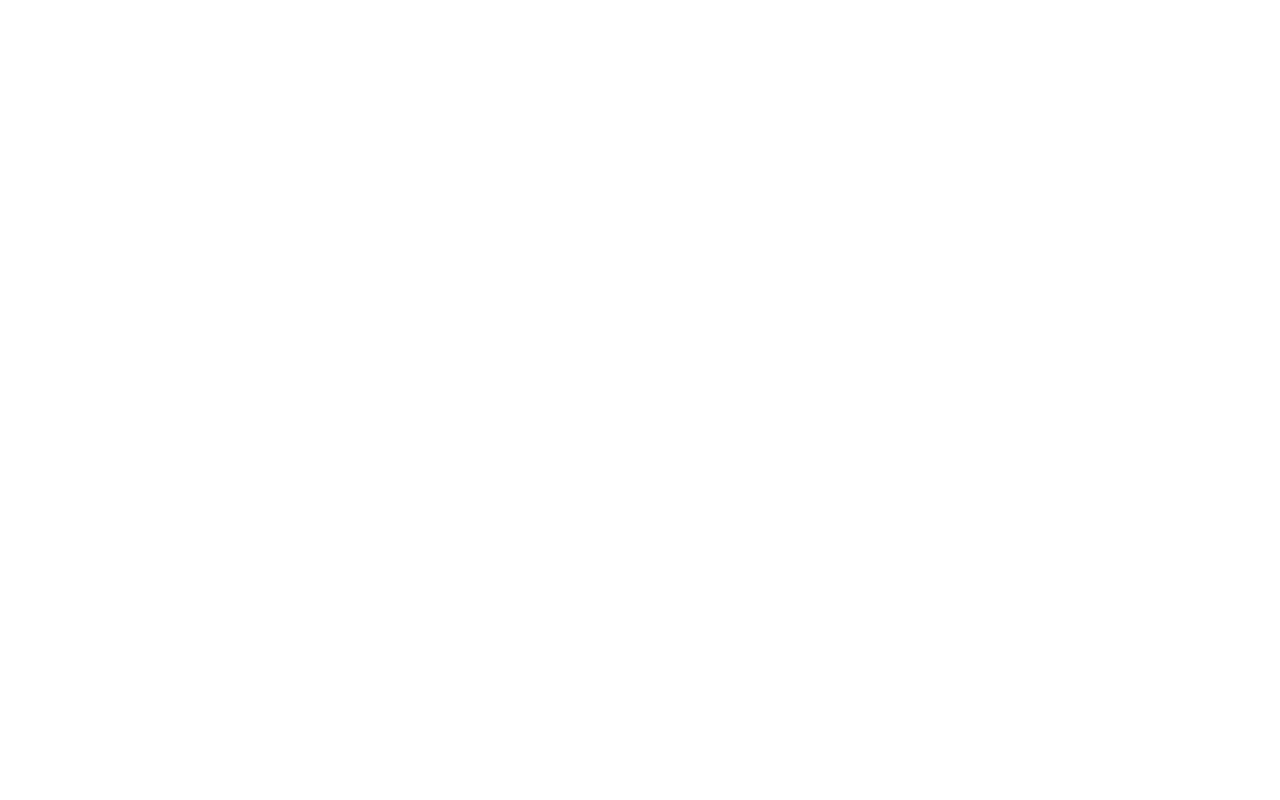
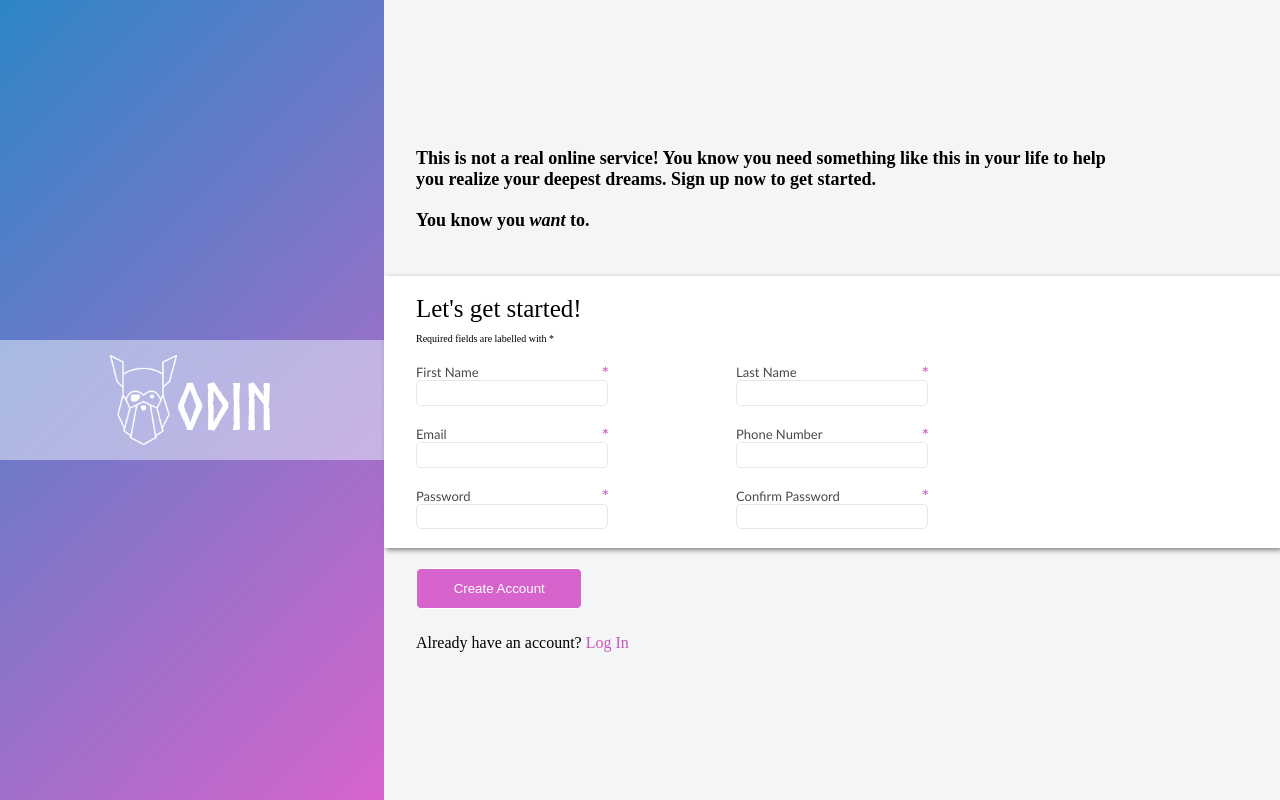
Before and after one commit to bilguun-ocean/sign-up-form, a plain HTML site: page index.html in a window 1280 px wide. Drawn offline with Linux system fonts and the light colour scheme.

Commit message:
final commit

```diff
--- a/index.html
+++ b/index.html
@@ -8,6 +8,66 @@
   <title>Sign-Up</title>
 </head>
 <body>
-
+  <div class="welcome-image">
+    <!-- font should be inserted -->
+    <div class="logo">
+      <img src="images/odin-lined.png" alt="odin-logo">
+      <p>Odin</p>
+    </div>
+    <div class="credit"></div>
+  </div>
+  <div class="sign-up">
+    <div class="text-1">
+      <p>
+        This is not a real online service!
+        You know you need something like this in your life to
+        help you realize your deepest dreams. Sign up now to
+        get started.
+      </p>
+      <p>You know you <em>want</em> to.</p>
+    </div>
+    <form id="myform" class="form-style">
+      <div class="title">Let's get started!</div>
+      <div class="required-label">Required fields are labelled with *</div>
+      <div class="user-inputs">
+        <div>
+          <label for="first-name">First Name</label>
+          <input type="text" name="fname" id="first-name" required>
+          <span></span>
+        </div>
+        <div>
+          <label for="first-name">Last Name</label>
+          <input type="text" name="lname" id="last-name" required>
+          <span></span>
+        </div>
+        <div>
+          <label for="email">Email</label>
+          <input type="email" name="email" id="email" required>
+          <span></span>
+        </div>
+        <div>
+          <label for="phone-num">Phone Number</label>
+          <input type="tel" name="phone-num" id="phone-num" required>
+          <span></span>
+        </div>
+        <div>
+          <label for="pass">Password</label>
+          <input type="password" pattern="(?=.*\d)(?=.*[a-z])(?=.*[A-Z]).{8,}" title="Must contain at least one
+          number and one uppercase and lowercase letter, and at least 8 or more characters"
+           class="password" name="password" id="pass" required>
+          <span id="pass-indicator"></span>
+        </div>
+        <div>
+          <label for="conf-pass">Confirm Password</label>
+          <input type="password" class="password" name="conf-pass" id="conf-pass" required>
+          <span id="pass-indicator"></span>
+        </div>
+      </div>
+    </form>
+    <div class="text-2">
+      <button id="button" form="myform">Create Account</button>
+      <p class="log-in">Already have an account? <a href="">Log In</a></p>
+    </div>
+  </div>
 </body>
 </html>
--- a/styles.css
+++ b/styles.css
@@ -0,0 +1,185 @@
+@font-face {
+  font-family: norseFont;
+  src: url(fonts/Norse-Bold.otf);
+}
+
+* {
+  margin: 0;
+  padding: 0;
+  box-sizing: border-box;
+}
+
+body {
+  display: flex;
+}
+
+.welcome-image {
+  background-image: linear-gradient(135deg, #2d86c5, #d764cd);
+  width: 30vw;
+  height: 100vh;
+  display: flex;
+}
+
+img[src$='.png'] {
+  height: 7vw;
+}
+
+.logo {
+  display: flex;
+  font-size: 3em;
+  background-color: rgb(240, 248,255, .5);
+  width: 100%;
+  height: 15vh;
+  justify-content: center;
+  align-items: center ;
+  align-self: center;
+}
+
+.logo > p {
+  font-family: norseFont;
+  font-size: 5vw;
+  margin-top: 12px;
+  color: white;
+}
+
+.sign-up {
+  height: 100vh;
+  width: 70vw;
+  display: flex;
+  flex-direction: column;
+  justify-content: center;
+  background-color: #f4f5f7;
+}
+
+.form-style {
+  background-color: white;
+  display: flex;
+  flex-direction: column;
+  flex-wrap: wrap;
+  box-shadow: 2px 2px 5px gray;
+}
+.form-style input {
+  border: 1px solid #E5E7EB;
+  border-radius: 5px;
+  width: 15vw;
+  height: 2vw;
+}
+
+.form-style, .text-1, .text-2 {
+  padding: 1.5vw 2.5vw;
+}
+
+.text-1{
+  font-size: large;
+  font-weight: 550;
+  width: 60vw;
+  margin-bottom: 2vw;
+}
+
+.text-1 p:nth-child(2) {
+  margin-top: 20px;
+}
+
+.text-2 > button {
+  width: 13vw;
+  padding: 12px;
+  background-color: #d764cd;
+  border: 1px solid white;
+  border-radius: 5px;
+  color: white;
+  cursor: pointer;
+}
+
+.text-2 {
+  display: flex;
+  flex-direction: column;
+  gap: 25px;
+}
+
+a {
+  color: #c755bd;
+  text-decoration: none;
+}
+
+button:hover, button:active {
+  background-color: #c755bd;
+}
+
+.user-inputs {
+  display: flex;
+  flex-direction: row;
+  flex-wrap: wrap;
+  gap: 20px;
+  width: 50vw;
+  font-size: small;
+}
+
+.user-inputs > div {
+  display: flex;
+  flex-direction: column;
+  width: calc(100% / 2 - 20px);
+  font-family: 'Trebuchet MS', sans-serif;
+  color: rgb(73, 73, 73);
+}
+
+.title {
+  font-size: 25px;
+  font-weight: 500;
+  margin-bottom: 10px;
+}
+
+.required-label {
+  font-size: 10px;
+  font-weight: 500;
+  margin-bottom: 20px;
+}
+
+input:focus {
+  border: 2px solid rgb(27, 114, 114);
+  transition: 0.5s;
+  outline: none;
+
+}
+
+input + span {
+  position: relative;
+}
+
+
+input:valid:not(input[type="password"]) + span::after {
+  position: absolute;
+  left: 15.5vw;
+  top: -3vh;
+  content: "✔";
+  color: green;
+}
+
+.wrong_password::after {
+  position: absolute;
+  left: 15.5vw;
+  top: -3vh;
+  content: "X";
+  font-weight: bold;
+  color: red;
+}
+
+.valid_password::after {
+  position: absolute;
+  left: 15.5vw;
+  top: -3vh;
+  content: "✔";
+  color: green;
+}
+
+input:required + span::before {
+  position: absolute;
+  content: "*";
+  font-size: large;
+  color: #c755bd;
+  left: 14.5vw;
+  top: -5.5vh;
+}
+
+/* Search on using flex-wrap */
+
+/* DO Gaps between the .sign-up's items */
```
Also changed, not shown: script.js (added, +18 -0 lines), design-file.png (added), fonts/Norse-Bold.otf (added), images/odin-lined.png (added), 3 other files.
